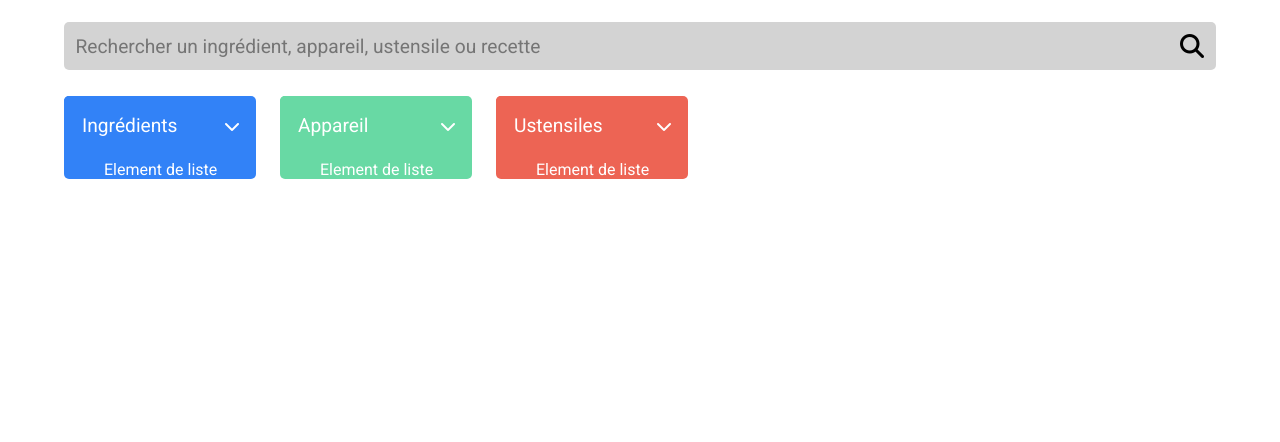
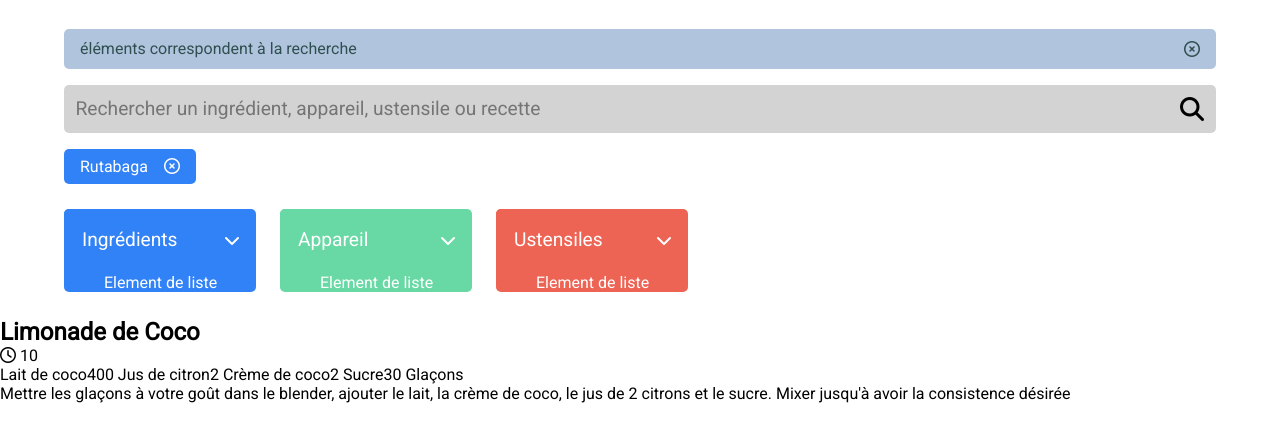
Before and after one commit to SNM07/CM_7_19052021, a website: page index.html in a window 1280 px wide. Shown: the part 140-582 px from the top of the page. Drawn offline with Linux system fonts and the light colour scheme.

Commit message:
Init v2-c

```diff
--- a/index.html
+++ b/index.html
@@ -18,6 +18,10 @@
           <img id="logo" src="./images/Les_petits_plats-logo.png" />
         </a>
       </header>
+      <div id="warning">
+          <span id="warningText">éléments correspondent à la recherche</span>
+          <i class="far fa-times-circle"></i>
+      </div>
       <nav>
         <form id="searchBarContainer">
           <input
@@ -30,6 +34,13 @@
             <i class="fa fa-search"></i>
           </button>
         </form>
+        <div id="activeFiltersContainer">
+        <div class="activeFilter ing">
+            <span class="activeFilterText">Rutabaga</span>
+            <i class="far fa-times-circle"></i>
+        </div>
+        </div>
+        <nav>
         <div id="searchFilters">
           <div class="filterInput" id="ingredients">
             <label
@@ -78,7 +89,33 @@
           </div>
         </div>
       </nav>
-      <section></section>
+      <section id="cardsContainer">
+<div class="recipeCard">
+    <div class="imageContainer"></div>
+    <div class="recipeInfos">
+        <div class="recipeHeading">
+        <h2 class="recipeName">Limonade de Coco</h2>
+        <div class="recipeTime">
+            <i class="far fa-clock"></i>
+            <span class="recipeTimeSpan">10</span>
+        </div>
+        </div>
+        <div class="recipeMain">
+        <div class="recipeIng">
+            <span class="recipeIngName">Lait de coco<span class="recipeIngQuantity">400</span></span>
+            <span class="recipeIngName">Jus de citron<span class="recipeIngQuantity">2</span></span>
+            <span class="recipeIngName">Crème de coco<span class="recipeIngQuantity">2</span></span>
+            <span class="recipeIngName">Sucre<span class="recipeIngQuantity">30</span></span>
+            <span class="recipeIngName">Glaçons<span class="recipeIngQuantity"></span></span>
+        </div>
+<div class="recipeSteps">
+<p>Mettre les glaçons à votre goût dans le blender, ajouter le lait, la crème de coco, le jus de 2 citrons et le sucre. Mixer jusqu'à avoir la consistence désirée</p>
+</div>
+        </div>
+    </div>
+</div>
+
+      </section>
     </main>
   </body>
 </html>
--- a/sass/Pages/_accueil.scss
+++ b/sass/Pages/_accueil.scss
@@ -7,6 +7,18 @@
     & #logo {
       width: 25vw;
     }
+  }
+  & #warning{
+      width: 90vw;
+      display: flex;
+      background-color: lightsteelblue;
+      color: darkslategray;
+      justify-content: space-between;
+      align-items: center;
+      margin: 2rem auto 1rem auto;
+      padding: 1rem;
+      height: 2.5rem;
+      border-radius: 5px;
   }
   & #searchBarContainer {
     width: 90vw;
@@ -32,6 +44,32 @@
       }
     }
   }
+  & #activeFiltersContainer{
+      display:flex;
+      gap: 1rem;
+      width: 90vw;
+      margin: 1rem auto;
+      & .activeFilter{
+          display: flex;
+          align-items: center;
+          justify-content: space-between;
+          padding: .5rem 1rem;
+          border-radius: 5px;
+          color: white;
+          &.ing{
+            background-color: $color-ing;
+          }
+          &.app{
+            background-color: $color-app;
+          }
+          &.ust{
+            background-color: $color-ust;
+          }
+          & .activeFilterText{
+              padding-right: 1rem;
+          }
+      }
+  }
   & #searchFilters{
       display: flex;
       justify-content: flex-start;
```
Also changed, not shown: css/style.css, 1 other file.
